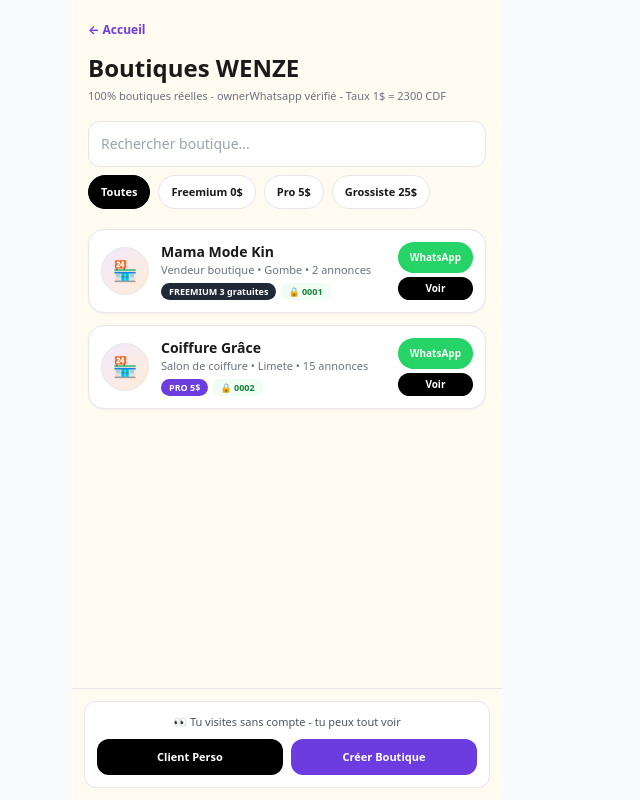
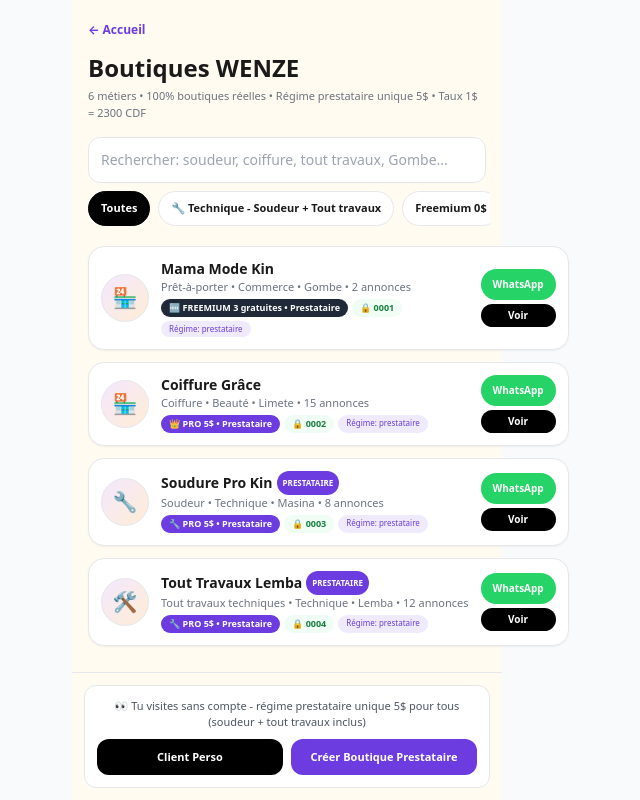
Before and after one commit to kongolokelvin47-cmd/Wenze-pwa, a Next.js app: page /boutiques in a window 1280 px wide. Shown: the whole page, without its empty margins (353-993 px from the left). Built offline with nearby package versions, Linux system fonts and the light colour scheme.

Commit message:
Refactor boutiques page with new data structure
Updated boutique data structure and filtering logic to include new categories and regimes. Enhanced search functionality and improved user interface elements.

```diff
--- a/app/boutiques/page.tsx
+++ b/app/boutiques/page.tsx
@@ -1,58 +1,117 @@
 "use client";
-import { useState, useEffect } from "react";
+import { useState, useEffect, useMemo } from "react";
 import Link from "next/link";
 import { useRouter } from "next/navigation";
 import { FORMULES, TAUX_CDF } from "@/lib/paiement";
+import { CATEGORIES_WENZE } from "@/lib/categories";
 
 const cleanWhatsapp = (n: string) => (n || "").toString().replace(/[^0-9]/g, "");
 
+// ✅ FAKE compatible 6 métiers + régime prestataire unique
 const FAKE_BOUTIQUES_DEMO = [
-  { nom: "Mama Mode Kin", profession: "Vendeur boutique", categorie: "Vendeur boutique", type: "freemium", ville: "Gombe", whatsapp: "+243810000001", ownerWhatsapp: "243810000001", photo: "", estBoutique: true, annonces: 2 },
-  { nom: "Coiffure Grâce", profession: "Salon de coiffure", categorie: "Salon de coiffure", type: "pro", ville: "Limete", whatsapp: "+243810000002", ownerWhatsapp: "243810000002", photo: "", estBoutique: true, annonces: 15 },
+  {
+    nom: "Mama Mode Kin",
+    profession: "Prêt-à-porter",
+    categorie: "commerce",
+    categorieId: "commerce",
+    activite: "pret-a-porter",
+    type: "freemium",
+    regime: "prestataire",
+    ville: "Gombe",
+    whatsapp: "+243810000001", ownerWhatsapp: "243810000001",
+    photo: "", estBoutique: true, annonces: 2
+  },
+  {
+    nom: "Coiffure Grâce",
+    profession: "Coiffure",
+    categorie: "beaute",
+    categorieId: "beaute",
+    activite: "coiffure",
+    type: "pro",
+    regime: "prestataire",
+    ville: "Limete",
+    whatsapp: "+243810000002", ownerWhatsapp: "243810000002",
+    photo: "", estBoutique: true, annonces: 15
+  },
+  {
+    nom: "Soudure Pro Kin",
+    profession: "Soudeur",
+    categorie: "technique",
+    categorieId: "technique",
+    activite: "soudeur",
+    type: "pro",
+    regime: "prestataire", // ✅ Même régime prestataire
+    ville: "Masina",
+    whatsapp: "+243810000003", ownerWhatsapp: "243810000003",
+    photo: "", estBoutique: true, annonces: 8
+  },
+  {
+    nom: "Tout Travaux Lemba",
+    profession: "Tout travaux techniques",
+    categorie: "technique",
+    categorieId: "technique",
+    activite: "tout-travaux-techniques",
+    type: "pro",
+    regime: "prestataire", // ✅ Même régime prestataire
+    ville: "Lemba",
+    whatsapp: "+243810000004", ownerWhatsapp: "243810000004",
+    photo: "", estBoutique: true, annonces: 12
+  },
 ];
 
 export default function BoutiquesPage() {
   const router = useRouter();
   const [boutiques, setBoutiques] = useState<any[]>([]);
-  const [filter, setFilter] = useState<"all" | "freemium" | "pro" | "grossiste">("all");
+  const [filter, setFilter] = useState<"all" | "freemium" | "pro" | "grossiste" | "technique">("all");
   const [search, setSearch] = useState("");
   const [currentUser, setCurrentUser] = useState<any>(null);
+  const [annoncesList, setAnnoncesList] = useState<any[]>([]);
 
   useEffect(() => {
     try {
       const raw = localStorage.getItem("wenze_user");
       if (raw) setCurrentUser(JSON.parse(raw));
+      const list = JSON.parse(localStorage.getItem("wenze_annonces_list") || "[]");
+      setAnnoncesList(list);
     } catch {}
 
     const map = new Map<string, any>();
 
     try {
-      // Vrai vendeur = ownerWhatsapp
       const allRaw = localStorage.getItem("wenze_all_users");
       if (allRaw) {
         const parsed = JSON.parse(allRaw);
         parsed.forEach((u: any) => {
           if (u.estBoutique === true) {
             const key = cleanWhatsapp(u.ownerWhatsapp || u.whatsapp);
-            if (key) map.set(key, { ...u, ownerWhatsapp: key, annonces: u.annonces || 0 });
+            if (key) map.set(key, { ...u, ownerWhatsapp: key, regime: u.regime || "prestataire" });
           }
         });
       }
-      // Ajoute toi-même si tu es boutique
       const curRaw = localStorage.getItem("wenze_user");
       if (curRaw) {
         const u = JSON.parse(curRaw);
         if (u.estBoutique === true) {
           const key = cleanWhatsapp(u.ownerWhatsapp || u.whatsapp);
-          const nb = parseInt(localStorage.getItem("wenze_annonces") || "0");
-          map.set(key, { ...u, ownerWhatsapp: key, annonces: nb });
+          map.set(key, { ...u, ownerWhatsapp: key, regime: u.regime || "prestataire" });
         }
       }
     } catch {}
 
-    const allUsers = Array.from(map.values());
-    setBoutiques(allUsers.length === 0 ? FAKE_BOUTIQUES_DEMO : allUsers);
-  }, []);
+    // ✅ Compte réel annonces depuis wenze_annonces_list - pas depuis string wenze_annonces
+    const allUsers = Array.from(map.values()).map(u => {
+      const key = cleanWhatsapp(u.ownerWhatsapp || u.whatsapp);
+      const count = annoncesList.filter((a:any) => cleanWhatsapp(a.ownerWhatsapp || a.whatsapp) === key).length || u.annonces || 0;
+      return { ...u, annonces: count };
+    });
+
+    // Si vide, utilise fake mais avec comptes réels si possible
+    if (allUsers.length === 0) {
+      setBoutiques(FAKE_BOUTIQUES_DEMO);
+    } else {
+      setBoutiques(allUsers);
+    }
+  }, [annoncesList.length]);
 
   const requireAuth = (action: string, callback: () => void) => {
     if (!currentUser) {
@@ -64,32 +123,53 @@
     return true;
   };
 
-  const filtered = boutiques.filter(b => {
-    if (filter !== "all" && b.type !== filter) return false;
-    if (search && !`${b.nom} ${b.profession} ${b.categorie} ${b.ville}`.toLowerCase().includes(search.toLowerCase())) return false;
-    if (b.estBoutique === false || b.type === "client") return false;
-    return true;
-  });
+  const filtered = useMemo(() => {
+    return boutiques.filter(b => {
+      if (filter === "technique") {
+        const catId = (b.categorieId || b.categorie || "").toLowerCase();
+        if (!catId.includes("technique") && b.profession !== "Soudeur" && b.profession !== "Tout travaux techniques") return false;
+      } else if (filter !== "all" && b.type !== filter) return false;
 
-  const getBadge = (type: string) => {
-    if (type === "pro") return { label: `PRO ${FORMULES.pro.prix}$`, color: "bg-[#6C3CE0] text-white" };
-    if (type === "grossiste") return { label: `GROSSISTE ${FORMULES.grossiste.prix}$`, color: "bg-orange-500 text-white" };
-    return { label: "FREEMIUM 3 gratuites", color: "bg-gray-800 text-white" };
+      if (search) {
+        const q = search.toLowerCase();
+        const hay = `${b.nom} ${b.profession} ${b.categorie} ${b.ville} ${b.activite || ""}`.toLowerCase();
+        if (!hay.includes(q)) return false;
+      }
+      if (b.estBoutique === false || b.type === "client") return false;
+      return true;
+    });
+  }, [boutiques, filter, search]);
+
+  const getBadge = (b: any) => {
+    const isTechnique = b.profession === "Soudeur" || b.profession === "Tout travaux techniques" || b.categorieId === "technique";
+    const regimeTxt = b.regime === "prestataire" ? "Prestataire" : "";
+
+    if (b.type === "pro") return { label: `PRO ${FORMULES.pro.prix}$ • ${regimeTxt}`, color: "bg-[#6C3CE0] text-white", icon: isTechnique ? "🔧" : "👑" };
+    if (b.type === "grossiste") return { label: `GROSSISTE ${FORMULES.grossiste.prix}$ • ${regimeTxt}`, color: "bg-orange-500 text-white", icon: "🏭" };
+    return { label: `FREEMIUM 3 gratuites • ${regimeTxt}`, color: "bg-gray-800 text-white", icon: "🆓" };
+  };
+
+  const getCategorieLabel = (b: any) => {
+    const found = CATEGORIES_WENZE.find(c => c.id === b.categorieId || c.titreCourt.toLowerCase() === (b.categorie||"").toLowerCase());
+    return found ? found.titreCourt : b.categorie || b.profession;
   };
 
   return (
     <div className="max-w-[430px] mx-auto bg-[#FFFBF0] min-h-screen p-4 pb-28">
       <Link href="/" className="text-xs text-[#6C3CE0] font-bold">← Accueil</Link>
       <h1 className="text-2xl font-black mt-3">Boutiques WENZE</h1>
-      <p className="text-[11px] text-gray-500 mt-1">100% boutiques réelles - ownerWhatsapp vérifié - Taux 1$ = {TAUX_CDF} CDF</p>
+      <p className="text-[11px] text-gray-500 mt-1">
+        6 métiers • 100% boutiques réelles • Régime prestataire unique 5$ • Taux 1$ = {TAUX_CDF} CDF
+      </p>
 
       <div className="mt-4 space-y-2">
-        <input value={search} onChange={e=>setSearch(e.target.value)} placeholder="Rechercher boutique..." className="w-full border p-3 rounded-xl text-sm bg-white outline-none focus:ring-2 focus:ring-[#6C3CE0]" />
-        <div className="flex gap-2 overflow-x-auto pb-1">
+        <input value={search} onChange={e=>setSearch(e.target.value)} placeholder="Rechercher: soudeur, coiffure, tout travaux, Gombe..." className="w-full border p-3 rounded-xl text-sm bg-white outline-none focus:ring-2 focus:ring-[#6C3CE0]" />
+        <div className="flex gap-2 overflow-x-auto pb-1 -mx-1 px-1">
           {[
             { id: "all", label: "Toutes" },
+            { id: "technique", label: "🔧 Technique - Soudeur + Tout travaux" },
             { id: "freemium", label: "Freemium 0$" },
-            { id: "pro", label: `Pro ${FORMULES.pro.prix}$` },
+            { id: "pro", label: `Pro ${FORMULES.pro.prix}$ Prestataire` },
             { id: "grossiste", label: `Grossiste ${FORMULES.grossiste.prix}$` },
           ].map(f => (
             <button key={f.id} onClick={()=>setFilter(f.id as any)} className={`whitespace-nowrap px-3 py-2 rounded-full text-[11px] font-bold border ${filter===f.id ? "bg-black text-white border-black" : "bg-white"}`}>
@@ -101,25 +181,33 @@
 
       <div className="grid gap-3 mt-4">
         {filtered.length === 0 ? (
-          <div className="bg-white border rounded-xl p-6 text-center mt-6"><p className="text-3xl">🏪</p><p className="font-bold text-sm mt-2">Aucune boutique</p></div>
+          <div className="bg-white border rounded-xl p-6 text-center mt-6">
+            <p className="text-3xl">🏪</p>
+            <p className="font-bold text-sm mt-2">Aucune boutique dans {filter}</p>
+            <p className="text-[11px] text-gray-500 mt-1">Filtre actuel: {filter} • Recherche: {search || "aucune"}</p>
+          </div>
         ) : (
           filtered.map((b) => {
-            const badge = getBadge(b.type);
+            const badge = getBadge(b);
             return (
-              <div key={b.ownerWhatsapp + b.nom} className="bg-white border p-3 rounded-2xl flex gap-3 items-center shadow-sm">
+              <div key={b.ownerWhatsapp + b.nom} className="bg-white border p-3 rounded-2xl flex gap-3 items-center shadow-sm hover:shadow-md transition">
                 <div className="w-12 h-12 rounded-full bg-gradient-to-br from-purple-100 to-orange-100 flex items-center justify-center text-xl border overflow-hidden">
-                  {b.photo ? <img src={b.photo} alt={b.nom} className="w-full h-full object-contain" /> : "🏪"}
+                  {b.photo ? <img src={b.photo} alt={b.nom} className="w-full h-full object-contain" /> : (b.profession === "Soudeur" ? "🔧" : b.profession === "Tout travaux techniques" ? "🛠️" : "🏪")}
                 </div>
                 <div className="flex-1 min-w-0">
-                  <p className="font-bold text-sm truncate">{b.nom}</p>
-                  <p className="text-[11px] text-gray-500 truncate">{b.profession} • {b.ville} • {b.annonces} annonces</p>
-                  <div className="mt-1 flex gap-1">
-                    <span className={`text-[9px] px-2 py-0.5 rounded-full font-bold ${badge.color}`}>{badge.label}</span>
+                  <p className="font-bold text-sm truncate flex items-center gap-1">
+                    {b.nom}
+                    {(b.profession === "Soudeur" || b.profession === "Tout travaux techniques") && <span className="text-[8px] bg-[#6C3CE0] text-white px-1.5 py-0.5 rounded-full">PRESTATAIRE</span>}
+                  </p>
+                  <p className="text-[11px] text-gray-500 truncate">{b.profession} • {getCategorieLabel(b)} • {b.ville} • {b.annonces} annonces</p>
+                  <div className="mt-1 flex gap-1 flex-wrap">
+                    <span className={`text-[9px] px-2 py-0.5 rounded-full font-bold ${badge.color}`}>{badge.icon} {badge.label}</span>
                     <span className="text-[9px] px-2 py-0.5 rounded-full bg-green-50 text-green-700 font-bold">🔒 {b.ownerWhatsapp?.slice(-4)}</span>
+                    <span className="text-[8px] px-2 py-0.5 rounded-full bg-[#6C3CE0]/10 text-[#6C3CE0]">Régime: {b.regime || "prestataire"}</span>
                   </div>
                 </div>
                 <div className="flex flex-col gap-1">
-                  <button onClick={()=> requireAuth('contacter sur WhatsApp', ()=>{ window.open(`https://wa.me/${cleanWhatsapp(b.ownerWhatsapp || b.whatsapp)}?text=Bonjour ${b.nom}, je viens de WENZE`, '_blank') })} className="bg-[#25D366] text-white text-[10px] px-3 py-2 rounded-full font-bold">WhatsApp</button>
+                  <button onClick={()=> requireAuth('contacter sur WhatsApp', ()=>{ window.open(`https://wa.me/${cleanWhatsapp(b.ownerWhatsapp || b.whatsapp)}?text=Bonjour ${b.nom}, je viens de WENZE - ${b.profession}`, '_blank') })} className="bg-[#25D366] text-white text-[10px] px-3 py-2 rounded-full font-bold">WhatsApp</button>
                   <button onClick={()=> requireAuth('voir la boutique', ()=> router.push(`/boutique/${encodeURIComponent(b.ownerWhatsapp || b.whatsapp)}`))} className="bg-black text-white text-[10px] px-3 py-1 rounded-full font-bold">Voir</button>
                 </div>
               </div>
@@ -131,15 +219,15 @@
       <div className="fixed bottom-0 left-0 right-0 max-w-[430px] mx-auto p-3 bg-[#FFFBF0]/90 backdrop-blur border-t">
         {!currentUser ? (
           <div className="bg-white border rounded-xl p-3 text-center">
-            <p className="text-[11px] text-gray-600">👀 Tu visites sans compte - tu peux tout voir</p>
+            <p className="text-[11px] text-gray-600">👀 Tu visites sans compte - régime prestataire unique 5$ pour tous (soudeur + tout travaux inclus)</p>
             <div className="grid grid-cols-2 gap-2 mt-2">
               <Link href="/inscription?type=client" className="bg-black text-white p-2.5 rounded-xl text-center text-[11px] font-bold">Client Perso</Link>
-              <Link href="/inscription?type=pro" className="bg-[#6C3CE0] text-white p-2.5 rounded-xl text-center text-[11px] font-bold">Créer Boutique</Link>
+              <Link href="/inscription?type=pro" className="bg-[#6C3CE0] text-white p-2.5 rounded-xl text-center text-[11px] font-bold">Créer Boutique Prestataire</Link>
             </div>
           </div>
         ) : (
           <div className="bg-white border-2 border-green-500 rounded-xl p-3 flex justify-between items-center">
-            <div><p className="font-bold text-xs">👋 {currentUser.nom}</p><p className="text-[10px] text-gray-500">ownerWhatsapp: {cleanWhatsapp(currentUser.ownerWhatsapp||currentUser.whatsapp).slice(-4)}</p></div>
+            <div><p className="font-bold text-xs">👋 {currentUser.nom}</p><p className="text-[10px] text-gray-500">Régime: prestataire • 🔒 {cleanWhatsapp(currentUser.ownerWhatsapp||currentUser.whatsapp).slice(-4)}</p></div>
             <button onClick={()=>router.push('/publier')} className="bg-orange-500 text-white px-3 py-2 rounded-full text-[10px] font-bold">+ Publier</button>
           </div>
         )}
@@ -148,5 +236,4 @@
   );
 }
 
-// 🔥 FIX VERCEL - OBLIGATOIRE POUR PASSER VERT
 export const dynamic = 'force-dynamic';
```
